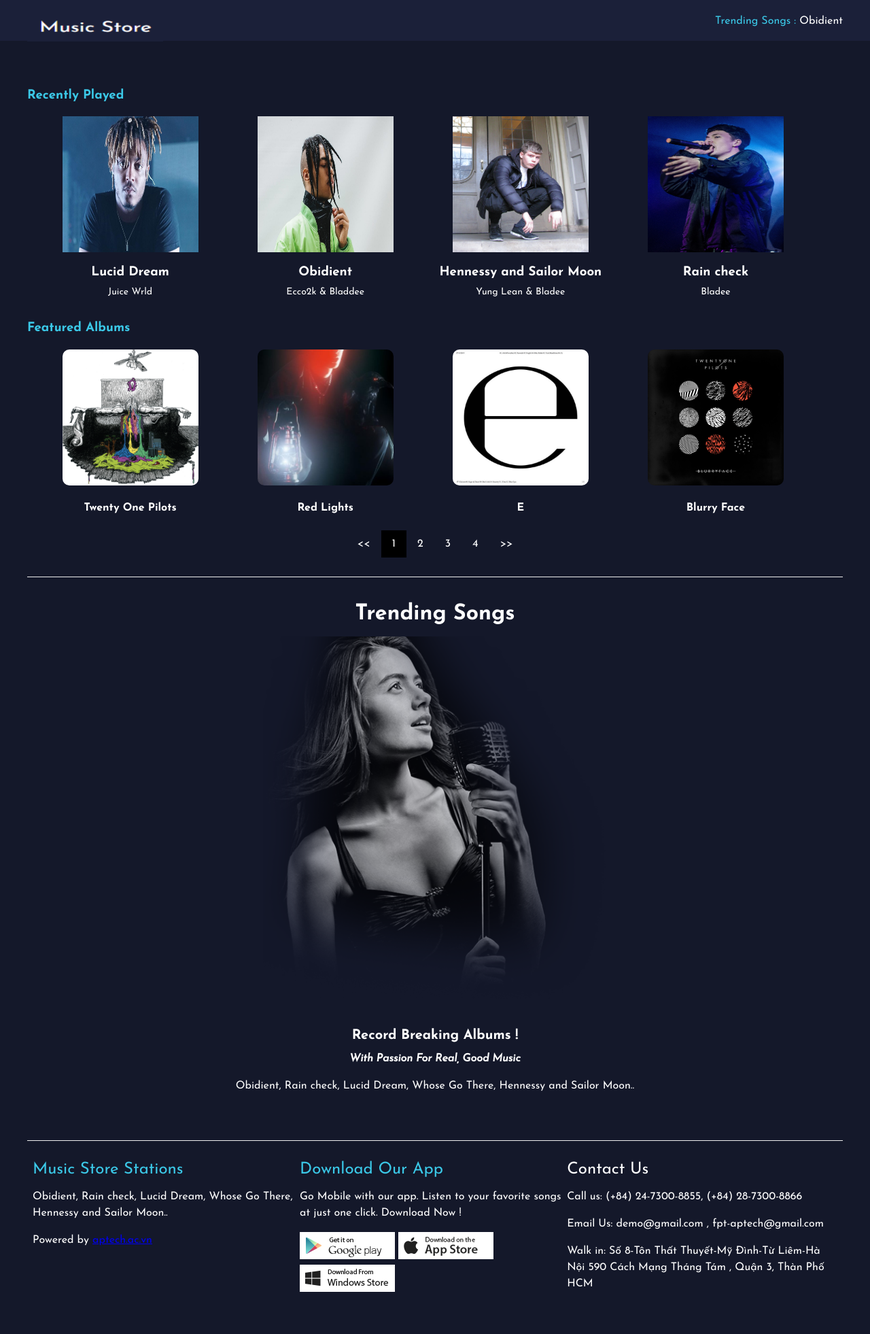
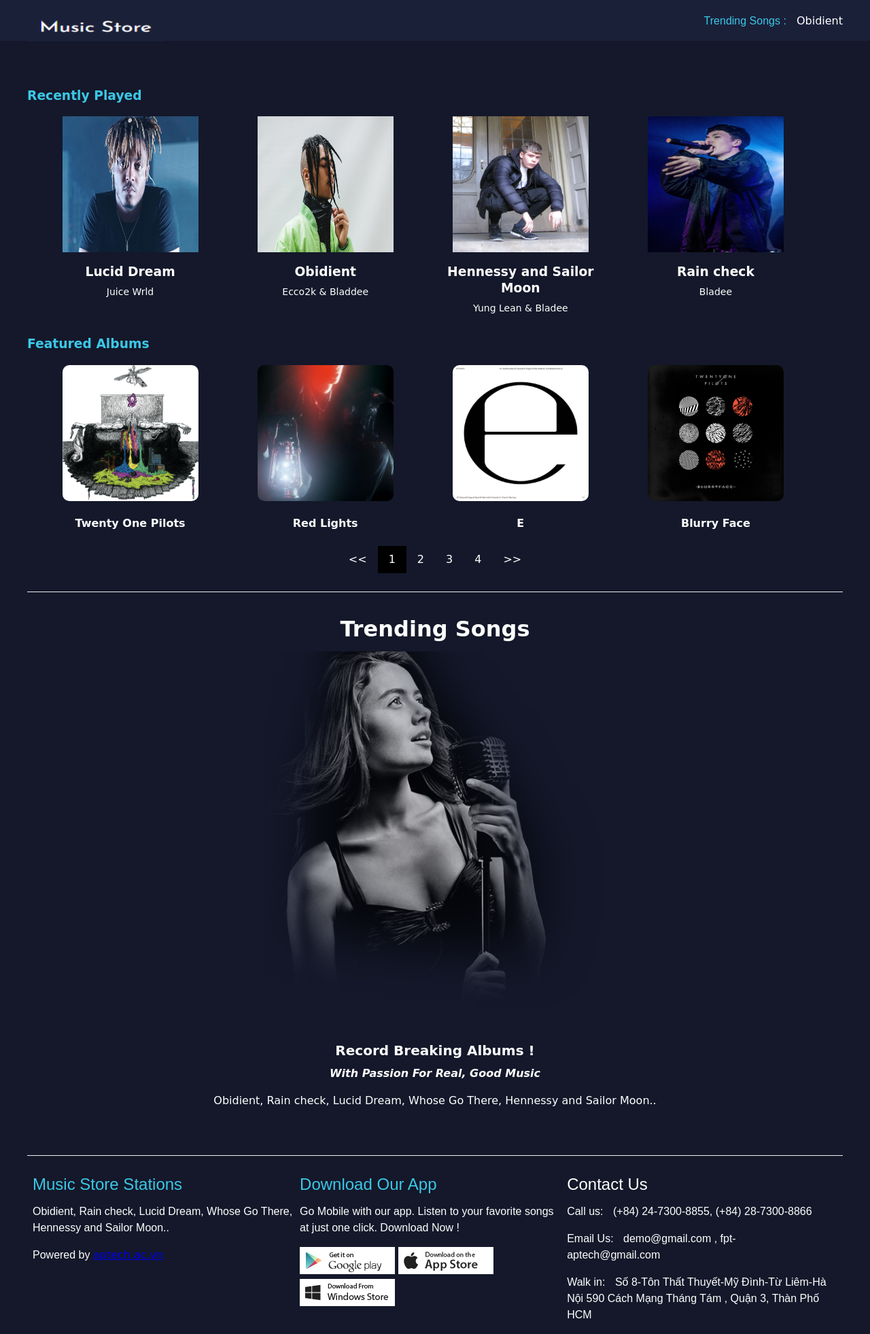
Before and after one commit to Tiko-M/MusicStore, a PHP site: page / in a window 1280 px wide. Shown: the whole page at 68% size. Before the commit the page ends 1900 px from the top, so only its background shows below. Run offline with PHP 8.4, Linux system fonts and the light colour scheme.

Commit message:
Update Style.css

```diff
--- a/css/Style.css
+++ b/css/Style.css
@@ -1,9 +1,9 @@
 *{
-    font-family: 'Josefin Sans', sans-serif ;
+    font-family: "Comic Sans MS",ComicSans, monospace ;
 
 }
 html,body{
-    font-weight: 400;
+    font-weight: normal;
     line-height: 24px;
     color: #ffffff;
     background-color: #14182a;
@@ -28,7 +28,8 @@ html,body{
 }
 .logo{
     float: left;
-    margin-bottom:100px;
+    font-size: 24px;
+    line-height: 28px;
 }
 .ms_top_trend{
     float: right;
@@ -157,3 +158,7 @@ hr{
     float: left;
     width: 33.2%;
 }
+.third p,span,.third h3{
+    margin-right: 10px;
+    font-family: Arial,Arial,monospace;
+}
```
